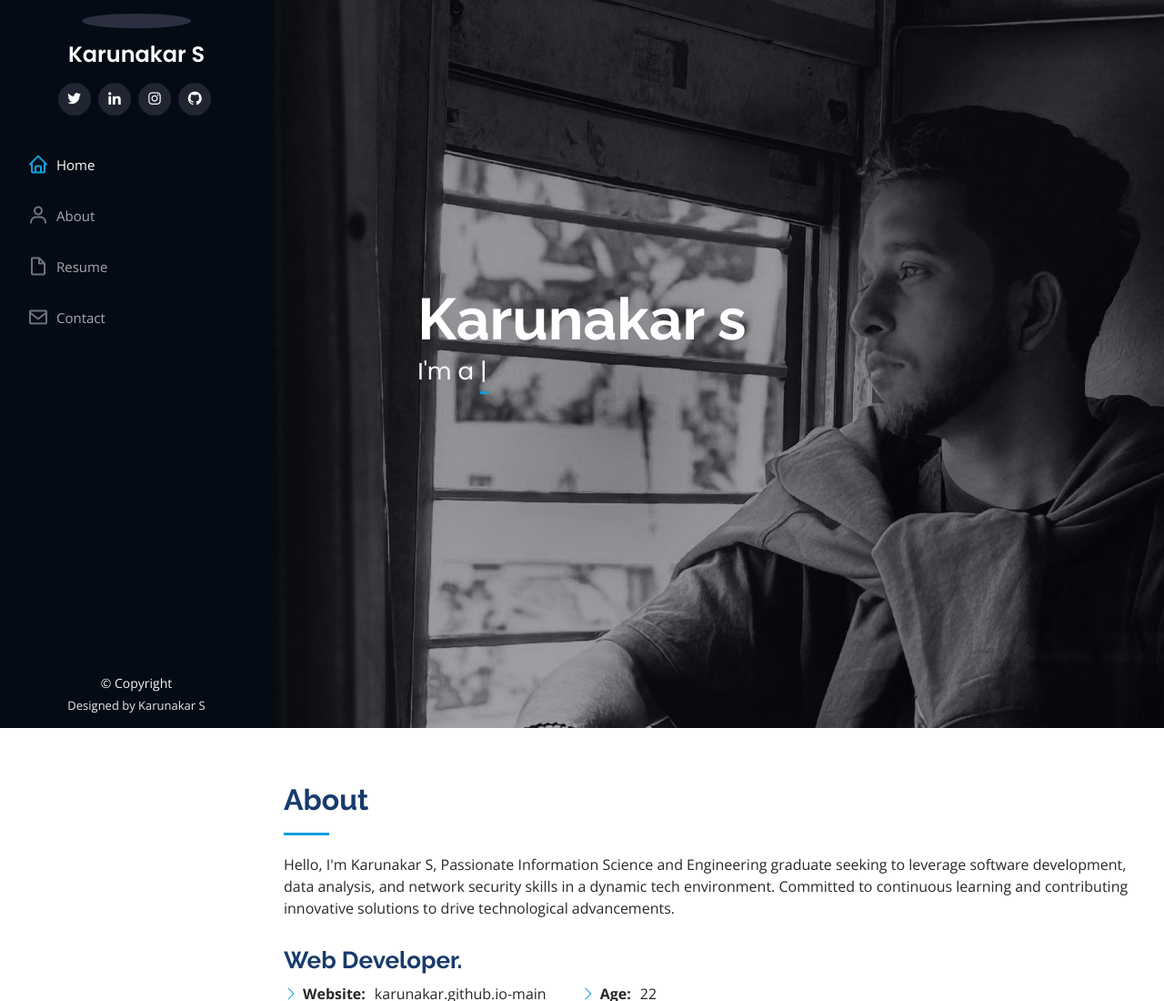
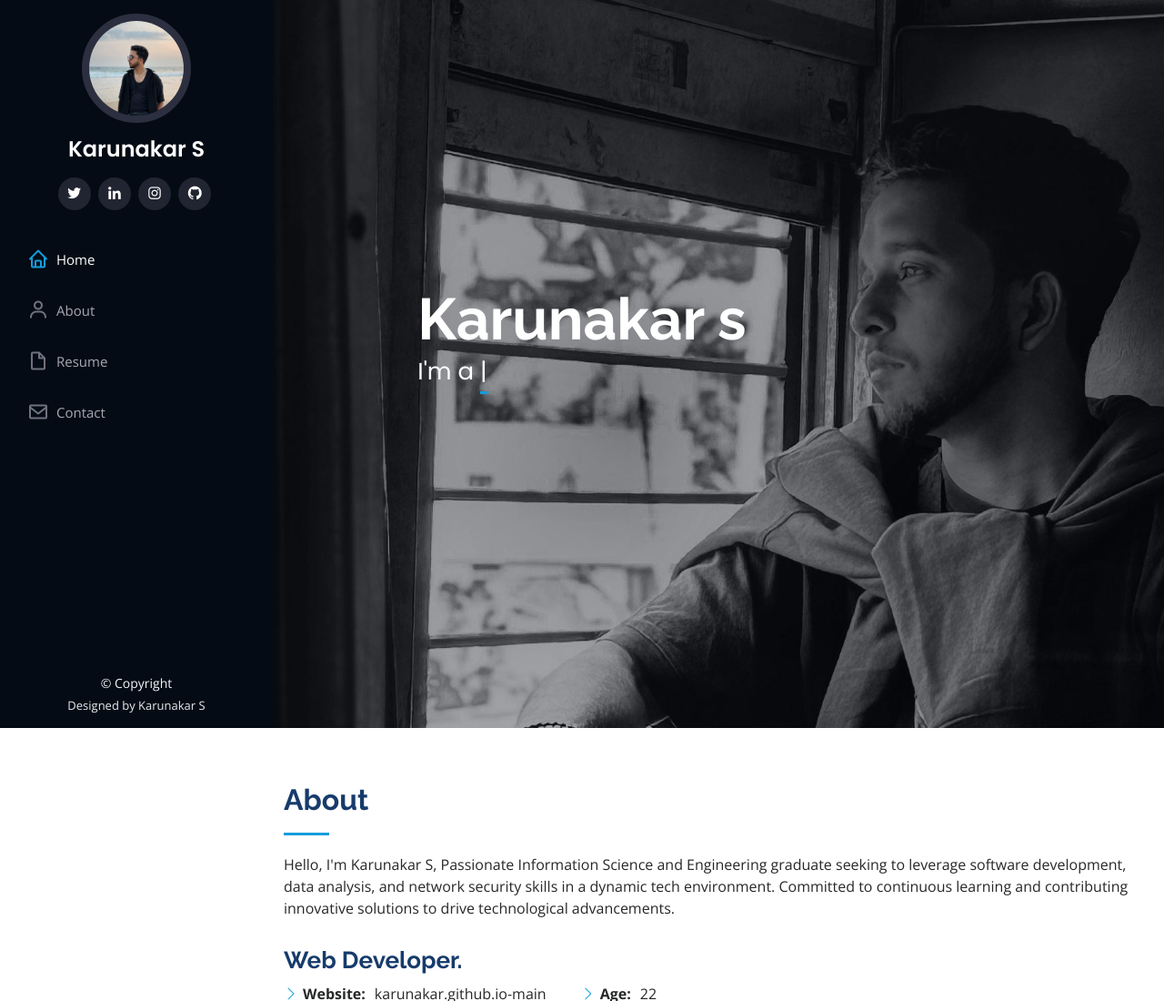
Before and after one commit to Karna0005/My-Resume, a plain HTML site: page index.html in a window 1280 px wide. Shown: the top 1100 px of the page at 91% size. Drawn offline with nearby package versions, Linux system fonts and the light colour scheme.

Commit message:
Update index.html

```diff
--- a/index.html
+++ b/index.html
@@ -42,7 +42,7 @@
     <div class="d-flex flex-column">
 
       <div class="profile">
-        <img src="website\karunakar.github.io-main\assets\img\profile-img.jpg" alt="" class="img-fluid rounded-circle">
+        <img src="assets/img/profile-img.jpg" alt="" class="img-fluid rounded-circle">
         <h1 class="text-light"><a href="index.html">Karunakar S</a></h1>
         <div class="social-links mt-3 text-center">
           <a href="https://twitter.com/KarunakarViswas" target="_blank" class="twitter"><i class="bx bxl-twitter"></i></a>
```
